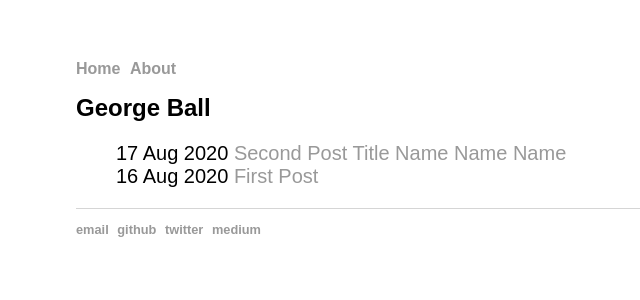
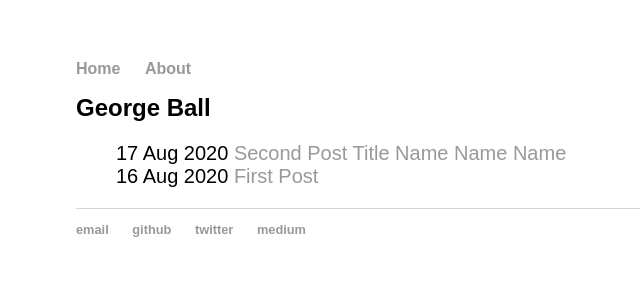
Before and after one commit to georgeball95/georgeball95.github.io, a Jekyll site: the page built from index.html, in a window 1280 px wide. Shown: the top 300 px of the page, without its empty margins (116-756 px from the left). Built offline with Jekyll 4.4.1, drawn with Linux system fonts in a browser that asks for light colours.

Commit message:
Update main.css

```diff
--- a/css/main.css
+++ b/css/main.css
@@ -11,7 +11,7 @@ nav ul, footer ul {
 nav ul li, footer ul li {
     font-family:'Liberation Sans','Helvetica', 'Arial', 'Sans-Serif';
     display: inline;
-    margin-right: 5px;
+    margin-right: 20px;
 }
 a {
     font-family:'Liberation Sans','Helvetica', 'Arial', 'Sans-Serif';
```
